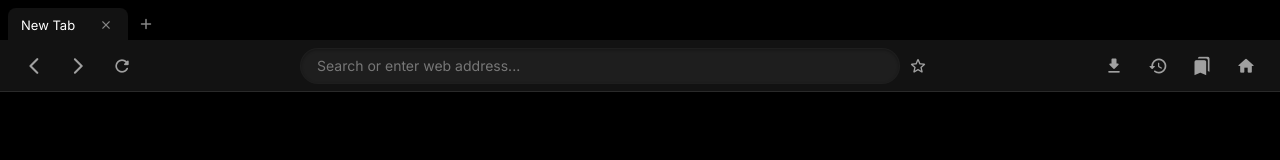
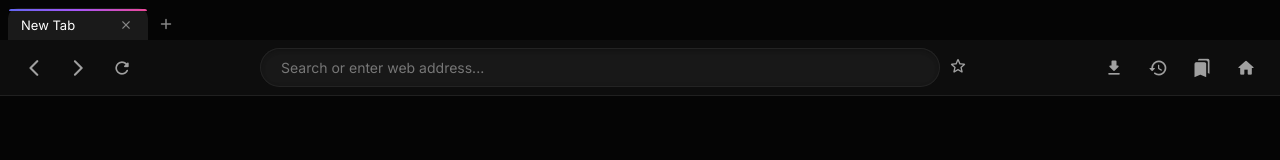
Before and after one commit to shivamkumarmehta64-sketch/Black, an Electron app: page index.html in a window 1280 px wide. Drawn offline with Linux system fonts and the light colour scheme.

Commit message:
style: Premium Glassmorphism UI and Right-Click Context Menus

```diff
--- a/package.json
+++ b/package.json
@@ -11,10 +11,12 @@
   "license": "ISC",
   "type": "commonjs",
   "devDependencies": {
-    "electron": "^43.2.0"
+    "electron": "^43.2.0",
+    "electron-packager": "^17.1.2"
   },
   "dependencies": {
     "@cliqz/adblocker-electron": "^1.34.0",
-    "cross-fetch": "^4.1.0"
+    "cross-fetch": "^4.1.0",
+    "electron-context-menu": "^4.1.2"
   }
 }
--- a/style.css
+++ b/style.css
@@ -1,12 +1,13 @@
 :root {
-  --bg-color: #000000;
-  --toolbar-bg: #121212;
-  --text-color: #ffffff;
-  --border-color: #2a2a2a;
-  --accent-color: #4a4a4a;
-  --hover-color: #242424;
-  --input-bg: #1e1e1e;
-  --input-focus: #333333;
+  --bg-color: #050505;
+  --toolbar-bg: rgba(18, 18, 18, 0.7);
+  --text-color: #f0f0f0;
+  --border-color: rgba(255, 255, 255, 0.08);
+  --accent-color: #6366f1; /* Premium indigo accent */
+  --hover-color: rgba(255, 255, 255, 0.1);
+  --input-bg: rgba(30, 30, 30, 0.6);
+  --input-focus: rgba(40, 40, 40, 0.8);
+  --glass-blur: blur(16px);
 }
 
 * {
@@ -48,29 +49,44 @@ body {
 .tab {
   display: flex;
   align-items: center;
-  background-color: #1a1a1a;
+  background-color: rgba(26, 26, 26, 0.5);
   color: #888;
   padding: 0 12px;
   height: 100%;
-  border-top-left-radius: 8px;
-  border-top-right-radius: 8px;
-  min-width: 120px;
+  border-top-left-radius: 10px;
+  border-top-right-radius: 10px;
+  min-width: 140px;
   max-width: 240px;
   font-size: 13px;
   cursor: pointer;
   border: 1px solid transparent;
   border-bottom: none;
-  transition: all 0.2s;
+  transition: all 0.3s cubic-bezier(0.25, 0.8, 0.25, 1);
   position: relative;
+  backdrop-filter: var(--glass-blur);
 }
 
 .tab:hover {
-  background-color: #222;
+  background-color: rgba(40, 40, 40, 0.8);
+  color: #ddd;
 }
 
 .tab.active {
-  background-color: var(--toolbar-bg);
+  background-color: #1a1a1a;
   color: #fff;
+  box-shadow: 0 -4px 12px rgba(0,0,0,0.2);
+}
+
+.tab.active::after {
+  content: '';
+  position: absolute;
+  top: 0;
+  left: 0;
+  right: 0;
+  height: 2px;
+  background: linear-gradient(90deg, #6366f1, #a855f7, #ec4899);
+  border-top-left-radius: 10px;
+  border-top-right-radius: 10px;
 }
 
 .tab-title {
@@ -139,7 +155,9 @@ body {
   background-color: var(--toolbar-bg);
   border-bottom: 1px solid var(--border-color);
   gap: 12px;
-  height: 52px;
+  height: 56px;
+  backdrop-filter: var(--glass-blur);
+  z-index: 10;
 }
 
 .nav-buttons, .menu-buttons {
@@ -180,23 +198,25 @@ body {
 
 .address-bar {
   width: 100%;
-  max-width: 600px;
+  max-width: 680px;
   background-color: var(--input-bg);
-  border: 1px solid transparent;
+  border: 1px solid rgba(255,255,255,0.05);
   color: var(--text-color);
-  padding: 8px 16px;
-  border-radius: 20px;
+  padding: 10px 20px;
+  border-radius: 24px;
   font-size: 14px;
   font-family: 'Inter', sans-serif;
   outline: none;
-  transition: all 0.3s ease;
-  box-shadow: inset 0 1px 3px rgba(0,0,0,0.3);
+  transition: all 0.3s cubic-bezier(0.25, 0.8, 0.25, 1);
+  box-shadow: inset 0 2px 4px rgba(0,0,0,0.2), 0 0 0 rgba(99, 102, 241, 0);
+  backdrop-filter: blur(4px);
 }
 
 .address-bar:focus {
   background-color: var(--input-focus);
   border: 1px solid var(--accent-color);
-  box-shadow: 0 0 0 2px rgba(255,255,255,0.05);
+  box-shadow: inset 0 2px 4px rgba(0,0,0,0.2), 0 0 12px rgba(99, 102, 241, 0.4);
+  transform: translateY(-1px);
 }
 
 .address-bar::placeholder {
@@ -221,16 +241,24 @@ webview {
 /* Bookmarks Menu */
 .bookmarks-menu {
   position: absolute;
-  top: 84px;
+  top: 96px;
   right: 16px;
-  width: 300px;
-  background-color: var(--toolbar-bg);
+  width: 320px;
+  background-color: rgba(20, 20, 20, 0.85);
   border: 1px solid var(--border-color);
-  border-radius: 8px;
-  box-shadow: 0 4px 12px rgba(0,0,0,0.5);
+  border-radius: 16px;
+  box-shadow: 0 16px 40px rgba(0,0,0,0.6);
+  backdrop-filter: var(--glass-blur);
   z-index: 1000;
   display: flex;
   flex-direction: column;
+  animation: slideIn 0.3s cubic-bezier(0.25, 0.8, 0.25, 1);
+  transform-origin: top right;
+}
+
+@keyframes slideIn {
+  from { opacity: 0; transform: scale(0.95) translateY(-10px); }
+  to { opacity: 1; transform: scale(1) translateY(0); }
 }
 
 .bookmarks-menu.hidden {
```
Also changed, not shown: main.js (+8 -0 lines), 1 other file.
